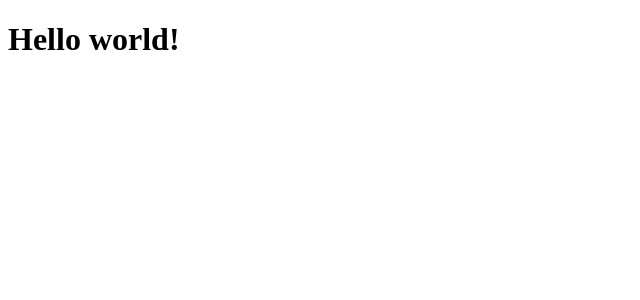
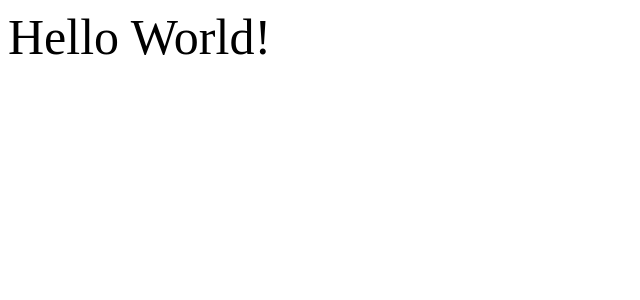
Before and after one commit to krittinuns/MatchCard, a Next.js app: page / in a window 1280 px wide. Shown: the top 300 px of the page, without its empty margins (0-640 px from the left). Built offline with nearby package versions, Linux system fonts and the light colour scheme.

Commit message:
[config] setup simple scss import

```diff
--- /dev/null
+++ b/next.config.js
@@ -0,0 +1,4 @@
+const withSass = require("@zeit/next-sass");
+module.exports = withSass({
+  /* config options here */
+});
--- a/package.json
+++ b/package.json
@@ -20,7 +20,9 @@
   },
   "homepage": "https://github.com/krittinuns/MatchCard#readme",
   "dependencies": {
+    "@zeit/next-sass": "^1.0.1",
     "next": "^9.2.2",
+    "node-sass": "^4.13.1",
     "react": "^16.13.0",
     "react-dom": "^16.13.0"
   },
--- a/pages/index.tsx
+++ b/pages/index.tsx
@@ -1,3 +1,5 @@
-const App = () => <h1>Hello world!</h1>;
+import "../styles.scss";
+
+const App = () => <div className="example">Hello World!</div>;
 
 export default App;
--- /dev/null
+++ b/styles.scss
@@ -0,0 +1,4 @@
+$font-size: 50px;
+.example {
+  font-size: $font-size;
+}
```
Also changed, not shown: 1 other file (tests, documents, lock files or other folders).
